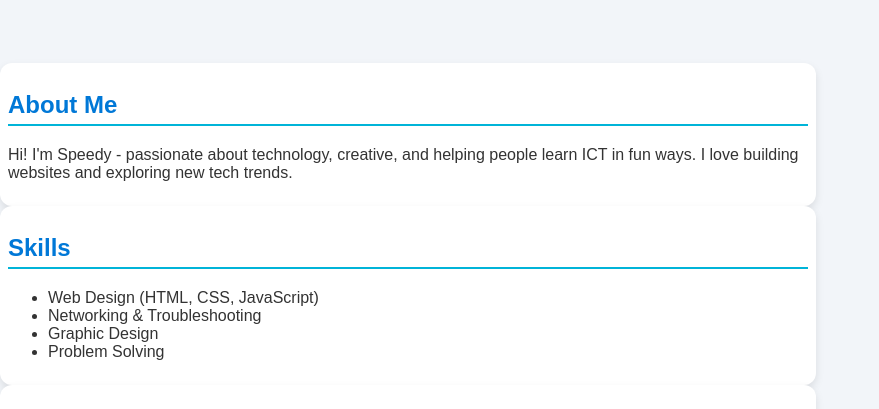
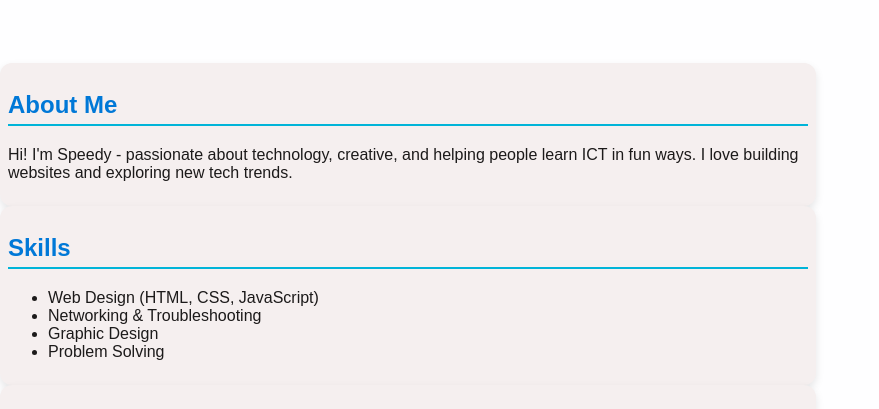
Before and after one commit to speedy550/my-profile-site, a plain HTML site: page index.html in a window 1280 px wide. Shown: the part 328-737 px from the top of the page, without its empty margins (0-879 px from the left). Drawn offline with Linux system fonts and the light colour scheme.

Commit message:
Update style.css

```diff
--- a/style.css
+++ b/style.css
@@ -1,16 +1,16 @@
 /*---------------- Speedy's Stylish Profile ---------------- */
 body {
     font-family: 'poppins', sans-serif;
-    background: #f2f5f9;
+    background: #fefeff;
     margin: 0;
     padding: 0;
-    color: #333;
+    color: #1c1a1a;
 }
 
 /* Header section */
 header {
     background: linear-gradient(135deg, #0078d7);
-    color: #f2f5f9;
+    color: #f2f9f4;
     text-align: center;
     padding: 50px 20px;
 }
@@ -39,7 +39,7 @@ header {
 
 /* Content Section */
 section {
-    background: white;
+    background: rgb(245, 239, 239);
     width: 85%;
     max-width: 800px;
     padding: 8px;
```
